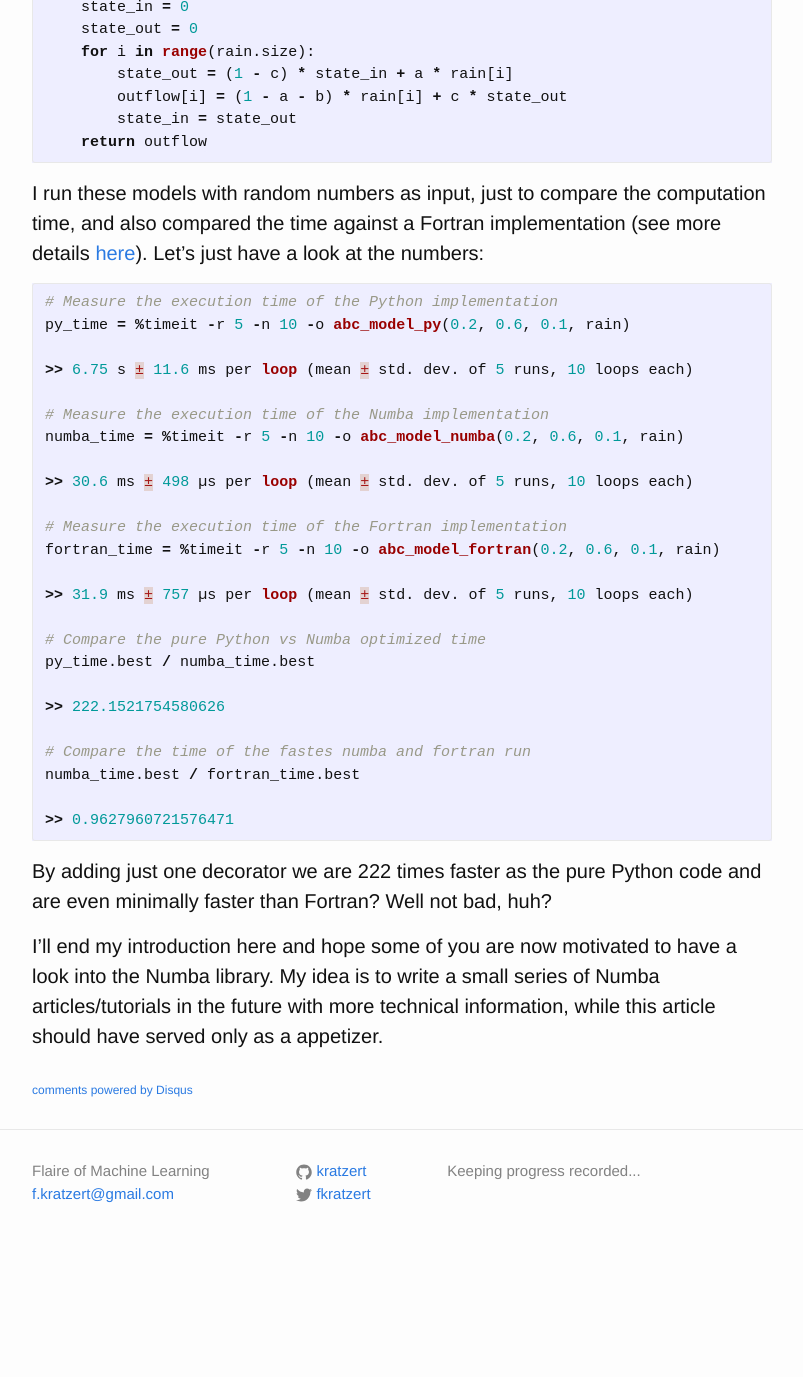
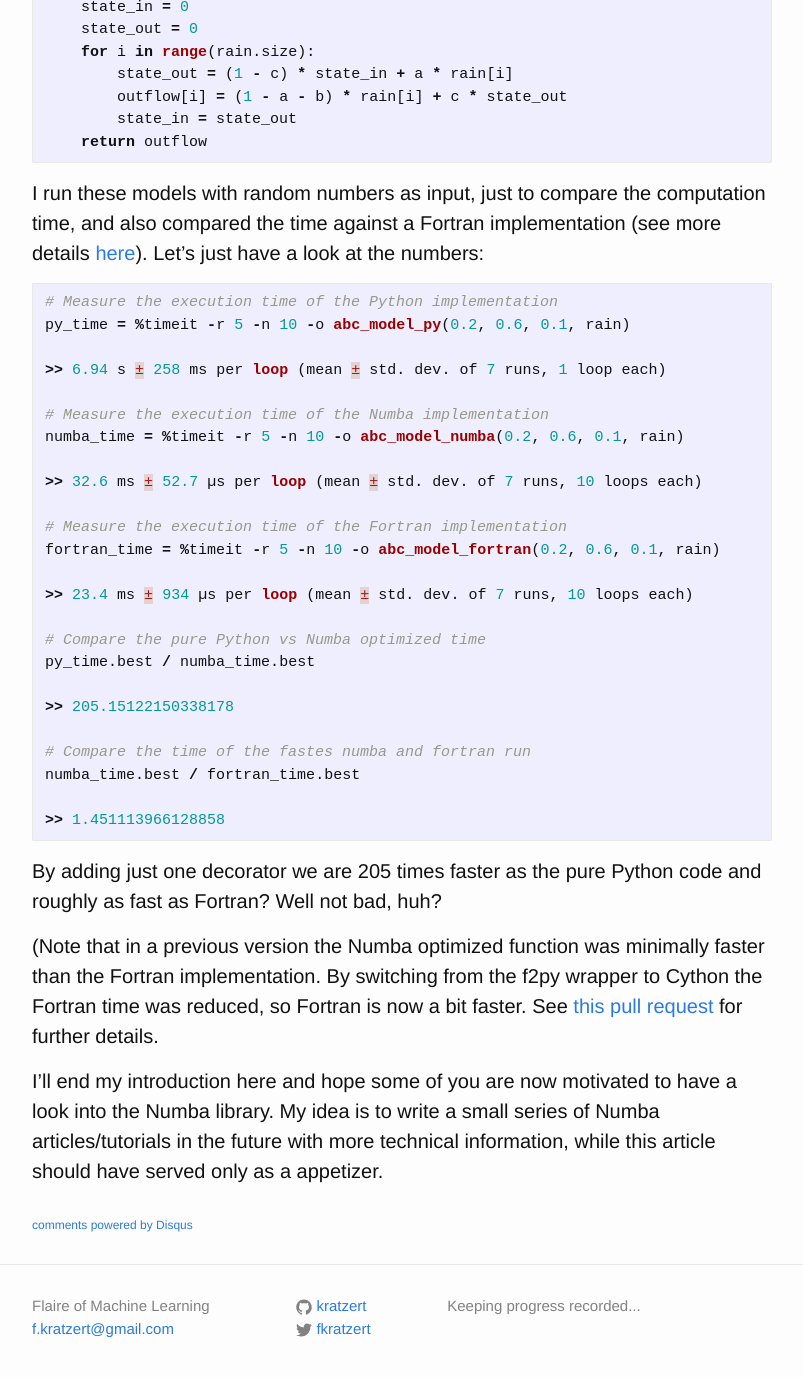
Before and after one commit to kratzert/kratzert.github.io, a Jekyll site: the page built from _posts/2017/2017-09-12-introduction-to-the-numba-library.markdown, in a window 1280 px wide and 1400 px high, scrolled down 4700 px. Shown: the top 1377 px of the window, without its empty margins (238-1041 px from the left). Built offline with Jekyll 4.4.1, drawn with Linux system fonts in a browser that asks for light colours; comment, search, counter and statistics services are not loaded; before the commit the page ends 5965 px from its top, so only the background shows below that.

Commit message:
Updated the speed benchmarking after pull request in rrmpg

````diff
--- a/_posts/2017/2017-09-12-introduction-to-the-numba-library.markdown
+++ b/_posts/2017/2017-09-12-introduction-to-the-numba-library.markdown
@@ -117,28 +117,30 @@ I run these models with random numbers as input, just to compare the computation
 # Measure the execution time of the Python implementation
 py_time = %timeit -r 5 -n 10 -o abc_model_py(0.2, 0.6, 0.1, rain)
 
->> 6.75 s ± 11.6 ms per loop (mean ± std. dev. of 5 runs, 10 loops each)
+>> 6.94 s ± 258 ms per loop (mean ± std. dev. of 7 runs, 1 loop each)
 
 # Measure the execution time of the Numba implementation
 numba_time = %timeit -r 5 -n 10 -o abc_model_numba(0.2, 0.6, 0.1, rain)
 
->> 30.6 ms ± 498 µs per loop (mean ± std. dev. of 5 runs, 10 loops each)
+>> 32.6 ms ± 52.7 µs per loop (mean ± std. dev. of 7 runs, 10 loops each)
 
 # Measure the execution time of the Fortran implementation
 fortran_time = %timeit -r 5 -n 10 -o abc_model_fortran(0.2, 0.6, 0.1, rain)
 
->> 31.9 ms ± 757 µs per loop (mean ± std. dev. of 5 runs, 10 loops each)
+>> 23.4 ms ± 934 µs per loop (mean ± std. dev. of 7 runs, 10 loops each)
 
 # Compare the pure Python vs Numba optimized time
 py_time.best / numba_time.best
 
->> 222.1521754580626
+>> 205.15122150338178
 
 # Compare the time of the fastes numba and fortran run
 numba_time.best / fortran_time.best
 
->> 0.9627960721576471
+>> 1.451113966128858
 ```
-By adding just one decorator we are 222 times faster as the pure Python code and are even minimally faster than Fortran? Well not bad, huh?
+By adding just one decorator we are 205 times faster as the pure Python code and roughly as fast as Fortran? Well not bad, huh?
+
+(Note that in a previous version the Numba optimized function was minimally faster than the Fortran implementation. By switching from the f2py wrapper to Cython the Fortran time was reduced, so Fortran is now a bit faster. See [this pull request](https://github.com/kratzert/RRMPG/pull/3) for further details.
 
 I'll end my introduction here and hope some of you are now motivated to have a look into the Numba library. My idea is to write a small series of Numba articles/tutorials in the future with more technical information, while this article should have served only as a appetizer.
````
